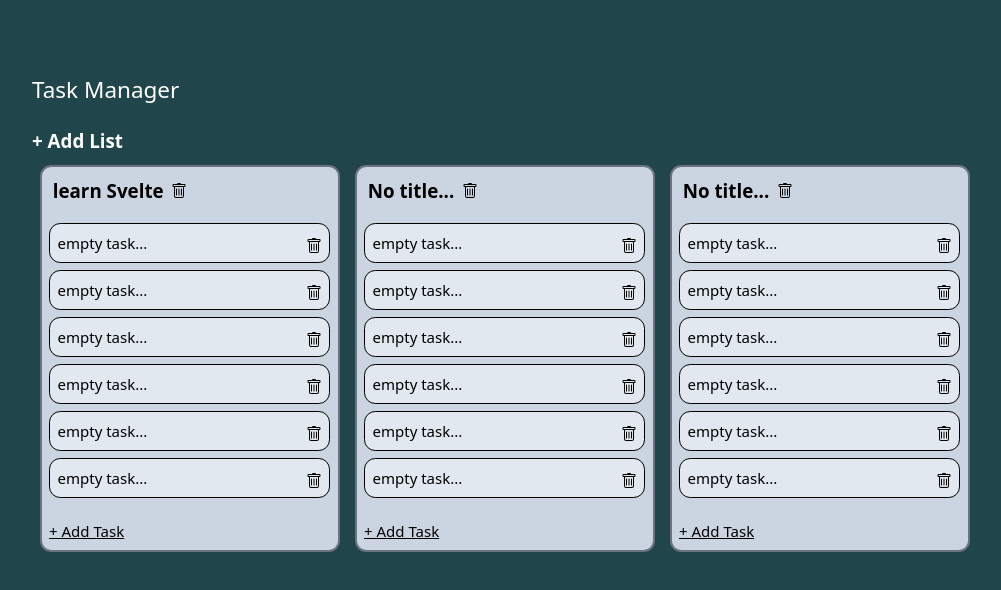
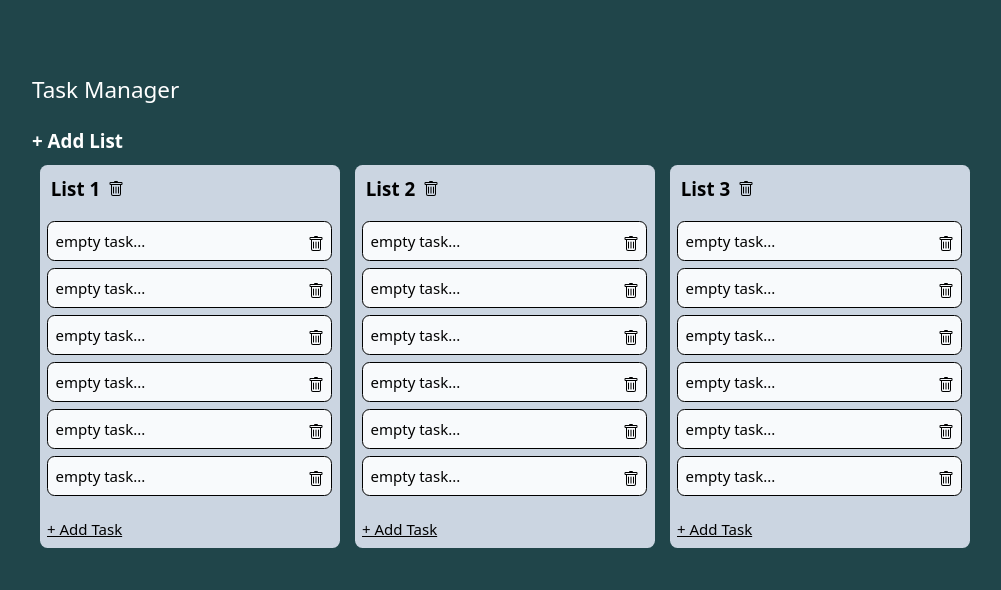
Before and after one commit to allanReyMacasaquit/almac, a SvelteKit app in the folder apps/task/: page /task-manager in a window 1280 px wide. Shown: the top 590 px of the page, without its empty margins (43-1044 px from the left). Built offline with nearby package versions, Linux system fonts and the light colour scheme.

Commit message:
each loop

```diff
--- a/apps/task/src/components/task-manager/TaskItem.svelte
+++ b/apps/task/src/components/task-manager/TaskItem.svelte
@@ -1,8 +1,8 @@
 <script>
-	export let items = 'empty task...';
+  export let items = "empty task...";
 </script>
 
-<div class="flex-it border border-solid p-2 rounded-xl bg-slate-200 mb-2 cursor-pointer">
+<div class="flex-it border border-solid p-2 rounded-lg bg-slate-50 mb-2 cursor-pointer">
   <div class="flex-it">
     <div class="flex-it flex-row">
       <div class="flex flex-1">{items}</div>
--- a/apps/task/src/components/task-manager/TaskList.svelte
+++ b/apps/task/src/components/task-manager/TaskList.svelte
@@ -1,11 +1,11 @@
 <script>
-	import TaskItem from './TaskItem.svelte';
+  import TaskItem from "./TaskItem.svelte";
 
-	export let listTitle = 'No title...';
+  export let listTitle;
 </script>
 
 <div class="flex-it h-full w-80 max-w-sm min-h-full m-2 my-0">
-	<div class="bg-slate-300 flex-it rounded-xl max-h-full border-2 border-gray-500">
+  <div class="bg-slate-300 flex-it rounded-lg max-h-full">
     <div class="flex-it m-3">
       <div class="flex-it flex-row">
         <div class="text-xl text-left font-bold mr-2">{listTitle}</div>
--- a/apps/task/src/routes/+layout.svelte
+++ b/apps/task/src/routes/+layout.svelte
@@ -1,5 +1,5 @@
 <script>
-	import '../app.css';
+  import "../app.css";
 </script>
 
 <slot />
--- a/apps/task/src/routes/+page.svelte
+++ b/apps/task/src/routes/+page.svelte
@@ -1,4 +1,4 @@
 <h1 class="text-red-600">Welcome to SvelteKit</h1>
 <p class="text-white text-center">
-	Visit <a href="https://kit.svelte.dev">kit.svelte.dev</a> to read the documentation
+  Visit <a href="https://kit.svelte.dev">kit.svelte.dev</a> to read the documentation
 </p>
--- a/apps/task/src/routes/task-manager/+layout.svelte
+++ b/apps/task/src/routes/task-manager/+layout.svelte
@@ -1,3 +1,3 @@
 <div class="p-6 md:p-10 h-full overflow-hidden">
-	<slot />
+  <slot />
 </div>
--- a/apps/task/src/routes/task-manager/+page.svelte
+++ b/apps/task/src/routes/task-manager/+page.svelte
@@ -1,5 +1,35 @@
 <script>
-	import TaskList from '../../components/task-manager/TaskList.svelte';
+  import TaskList from "../../components/task-manager/TaskList.svelte";
+
+  const taskList = [
+    {
+      id: "l-1",
+      text: "List 1",
+      items: [
+        { id: "t-1", text: "Task 1" },
+        { id: "t-2", text: "Task 2" },
+        { id: "t-3", text: "Task 3" }
+      ]
+    },
+    {
+      id: "l-2",
+      text: "List 2",
+      items: [
+        { id: "t-4", text: "Task 4" },
+        { id: "t-5", text: "Task 5" },
+        { id: "t-6", text: "Task 6" }
+      ]
+    },
+    {
+      id: "l-3",
+      text: "List 3",
+      items: [
+        { id: "t-7", text: "Task 7" },
+        { id: "t-8", text: "Task 8" },
+        { id: "t-9", text: "Task 9" }
+      ]
+    }
+  ];
 </script>
 
 <div class="p-10 h-full">
@@ -10,9 +40,9 @@
   <div class="flex-it h-full">
     <div class="flex-it flex-row rounded-xl h-full">
       <!-- TASK LIST START -->
-			<TaskList listTitle="learn Svelte" />
-			<TaskList />
-			<TaskList />
+      {#each taskList as list (list.id)}
+        <TaskList listTitle={list.text} />
+      {/each}
       <!-- TASK LIST END -->
     </div>
   </div>
```
Also changed, not shown: apps/task/src/app.html (indentation only), 1 other file (tests, documents, lock files or other folders). Lines whose indentation alone changed are shown as unchanged.
